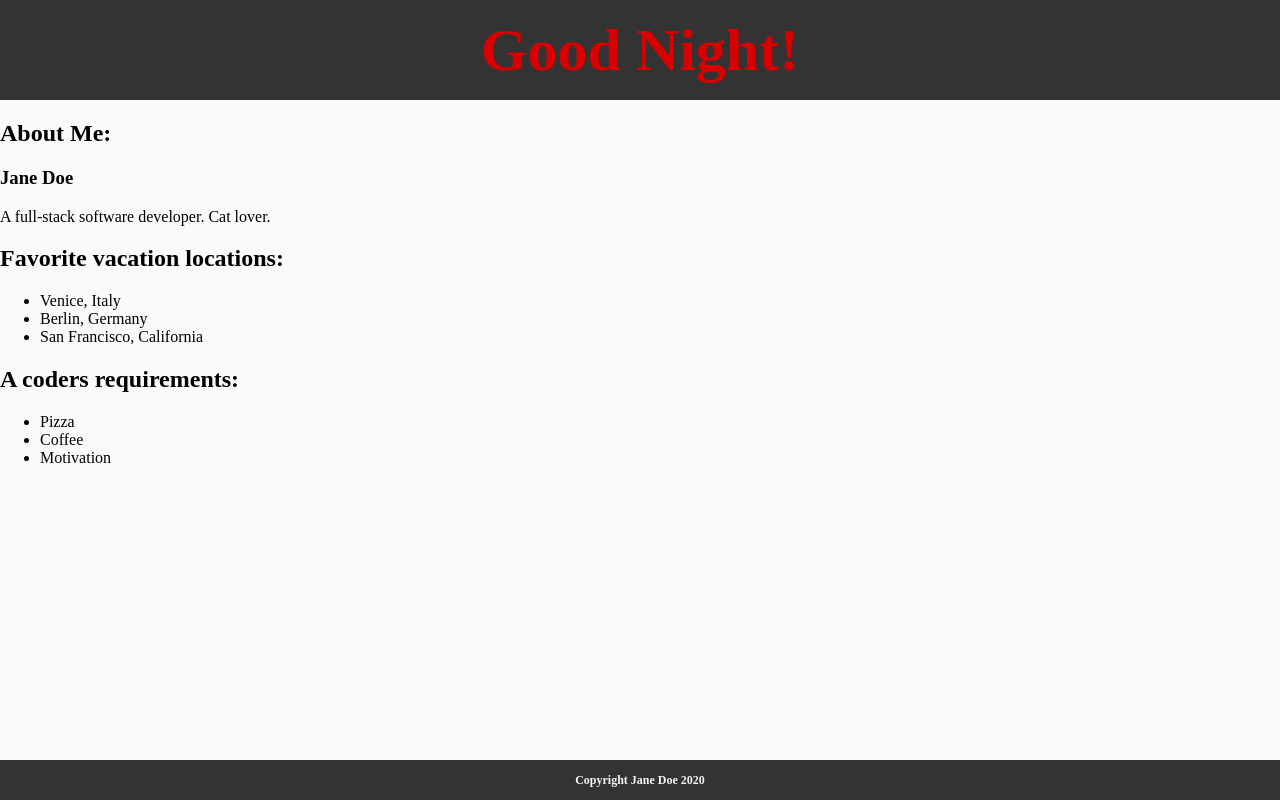
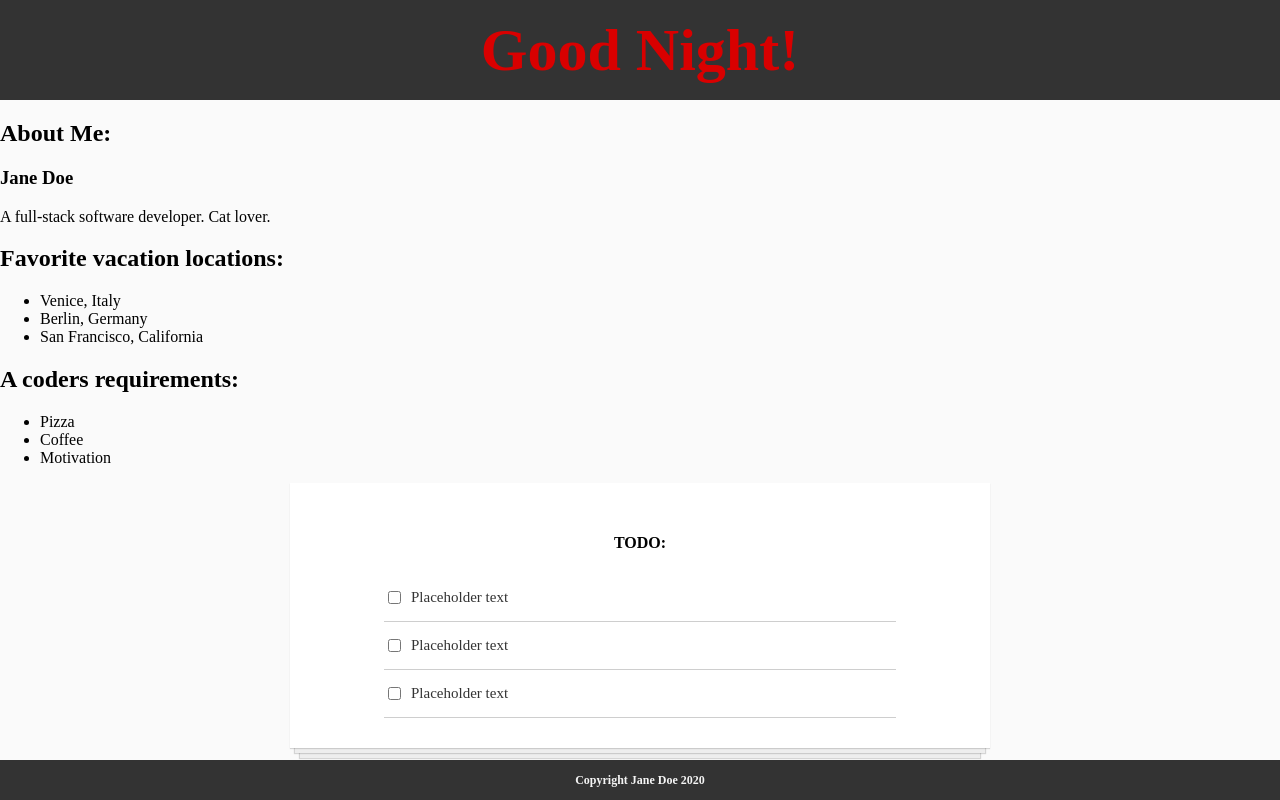
Before and after one commit to damjanh/react-test, a React app: page / in a window 1280 px wide. Built offline with nearby package versions, Linux system fonts and the light colour scheme.

Commit message:
Implement todo list items and style.

```diff
--- a/components/MainContent.jsx
+++ b/components/MainContent.jsx
@@ -2,12 +2,19 @@
 
 import AboutMe from './AboutMe';
 import CoderRequirements from './CoderRequirements';
+import TodoItem from './TodoItem';
 
 function MainContent() {
     return (
         <main>
             <AboutMe />
             <CoderRequirements />
+            <div className="todo-list">
+                <h4>TODO:</h4>
+                <TodoItem />
+                <TodoItem />
+                <TodoItem />
+            </div>
         </main>
     );
 }
--- /dev/null
+++ b/components/TodoItem.jsx
@@ -0,0 +1,10 @@
+import React from 'react';
+
+const TodoItem = () => (
+    <div className="todo-item">
+        <input type="checkbox" />
+        <p>Placeholder text</p>
+    </div>
+);
+
+export default TodoItem;
--- a/style.css
+++ b/style.css
@@ -29,3 +29,35 @@
     justify-content: center;
     align-items: center;
 }
+
+.todo-item {
+    display: flex;
+    justify-content: flex-start;
+    align-items: center;
+    padding: 30px, 20px, 0;
+    width: 80%;
+    border-bottom: 1px solid #cecece;
+    font-weight: 100;
+    font-size: 15px;
+    color: #333
+}
+
+.todo-list {
+    background-color: white;
+    margin: auto;
+    width: 50%;
+    display: flex;
+    flex-direction: column;
+    align-items: center;
+    box-shadow:
+        0 1px 1px rgba(0, 0, 0, 0.15),
+        0 10px 0 -5px #eee,
+        0 10px 1px -4px rgba(0, 0, 0, 0.15),
+        0 20px 0 -10px #eee,
+        0 20px 1px -9px rgba(0, 0, 0, 0.15);
+    padding: 30px;
+}
+
+input[type=checkbox] {
+    margin-right: 10px;
+}
```
